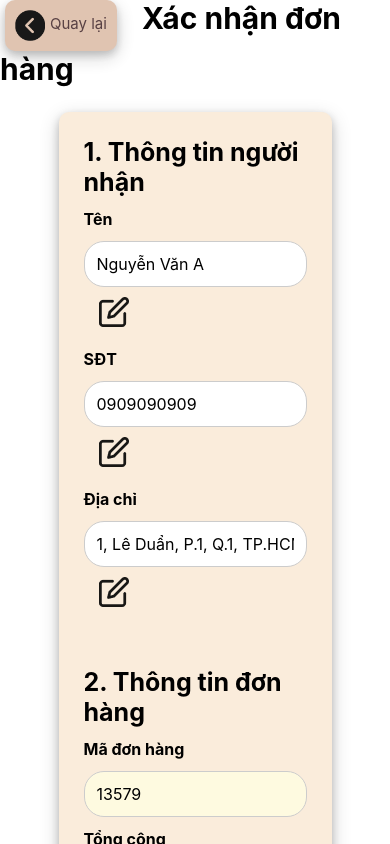
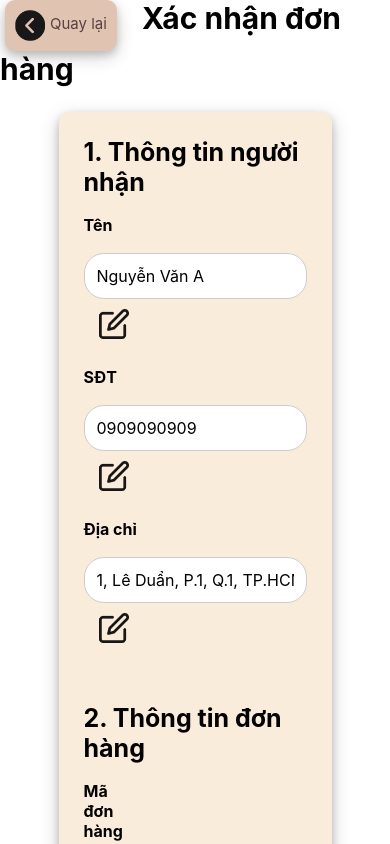
Before and after one commit to tona3922/ebookstore, a React (Create React App) app: page /confirm_order in a window 390 px wide. Shown: the top 844 px of the page. Built offline with nearby package versions, Linux system fonts and the light colour scheme.

Commit message:
Fix conflicted name in css some files

```diff
--- a/src/navbar/cart/cart.css
+++ b/src/navbar/cart/cart.css
@@ -6,7 +6,7 @@
   border-radius: 10px;
   box-shadow: 0 4px 8px 0 rgba(0, 0, 0, 0.2), 0 6px 20px 0 rgba(0, 0, 0, 0.19);
 }
-.mainButton {
+.mainButton_cart {
   border-radius: 10px;
   margin: 0 5px;
   padding: 10px;
@@ -14,13 +14,13 @@
   opacity: 0.9;
   box-shadow: 0 4px 8px 0 rgba(0, 0, 0, 0.2), 0 6px 20px 0 rgba(0, 0, 0, 0.19);
 }
-.mainButton:hover {
+.mainButton_cart:hover {
   opacity: 0.7;
 }
-.mainButton:active {
+.mainButton_cart:active {
   opacity: 1;
 }
-.mainButton > img {
+.mainButton_cart > img {
   width: 30px;
   vertical-align: middle;
   margin-right: 5px;
--- a/src/navbar/cart/cart.jsx
+++ b/src/navbar/cart/cart.jsx
@@ -51,7 +51,7 @@ export function Cart(props) {
     <>
       <div>
         <Link to="/">
-          <button className="mainButton" style={returnButton}>
+          <button className="mainButton_cart" style={returnButton}>
             <img src={returnIcon} alt="" />
             Quay lại
           </button>
@@ -80,14 +80,14 @@ export function Cart(props) {
               </div>
               <div id="ci_quantity">
                 <button
-                  className="image_button"
+                  className="ci_image_button"
                   onClick={() => onDecrease(item)}
                 >
                   <img src={minusButton} alt="" />
                 </button>
                 <span style={quantityStyle}> {item.qty} </span>
                 <button
-                  className="image_button"
+                  className="ci_image_button"
                   onClick={() => onIncrease(item)}
                 >
                   <img src={plusButton} alt="" />
@@ -99,7 +99,7 @@ export function Cart(props) {
                 </p>
               </div>
               <div id="ci_quit_button">
-                <button className="image_button" onClick={() => onDelete(item)}>
+                <button className="ci_image_button" onClick={() => onDelete(item)}>
                   <img src={quitButton} alt="" />
                 </button>
               </div>
@@ -119,13 +119,13 @@ export function Cart(props) {
       {cartItems.length !== 0 && (
       <div style={{ display: "flex", justifyContent: "center" }}>
         <Link to="/confirm_order">
-        <button className="mainButton" style={{ backgroundColor: "#D4E09B" }}>
+        <button className="mainButton_cart" style={{ backgroundColor: "#D4E09B" }}>
           <img src={okIcon} alt="" />
           XÁC NHẬN ĐƠN HÀNG
         </button>
         </Link>
         <button
-          className="mainButton"
+          className="mainButton_cart"
           style={{ backgroundColor: "#FFC4AE" }}
           onClick={() => {
             if (cartItems.length !== 0)
--- a/src/navbar/cart/cart_item.css
+++ b/src/navbar/cart/cart_item.css
@@ -30,18 +30,18 @@
   box-shadow: 0 4px 8px 0 rgba(0, 0, 0, 0.2), 0 6px 20px 0 rgba(0, 0, 0, 0.19);
 }
 
-.image_button {
+.ci_image_button {
   background-color: inherit;
   border: none;
 }
-.image_button > img {
+.ci_image_button > img {
   width: 30px;
   opacity: 0.8;
 }
-.image_button > img:hover {
+.ci_image_button > img:hover {
   opacity: 1;
 }
-.image_button > img:active {
+.ci_image_button > img:active {
   opacity: 0.5;
 }
 
--- a/src/navbar/cart/confirm_order.css
+++ b/src/navbar/cart/confirm_order.css
@@ -7,13 +7,11 @@
   box-shadow: none;
   flex-grow: 1;
 }
-* {
+/* * {
   box-sizing: border-box;
-}
+} */
 
-input[type="text"],
-select,
-textarea {
+.input_confirm[type="text"] {
   width: 100%;
   padding: 12px;
   border: 1px solid #ccc;
@@ -21,7 +19,7 @@ textarea {
   resize: vertical;
 }
 
-label {
+.label_confirm {
   font-weight: bold;
   padding: 12px 12px 12px 0;
   display: inline-block;
@@ -48,28 +46,28 @@ label {
   display: block;
 }
 
-.col-25 {
+.col-25_confirm {
   float: left;
   width: 30%;
   margin-top: 6px;
 }
 
-.col-75 {
+.col-75_confirm {
   float: left;
   /* width: auto%; */
   margin-top: 6px;
 }
 
-.col-end {
+.col-end_confirm {
   float: left;
   /* margin-top: 6px; */
 }
 
-.row {
+.row_confirm {
   width: 100%;
 }
 /* Clear floats after the columns */
-.row:after {
+.row_confirm:after {
   content: "";
   display: table;
   clear: both;
@@ -77,12 +75,12 @@ label {
 
 /* Responsive layout - when the screen is less than 600px wide, make the two columns stack on top of each other instead of next to each other */
 @media screen and (max-width: 1000px) {
-  .col-25,
-  .col-75,
-  input[type="submit"] {
+  .col-25_confirm,
+  .col-75_confirm,
+  /* input[type="submit"] {
     width: 100%;
     margin-top: 0;
-  }
+  } */
   .mainBox_confirm {
     flex-direction: column;
   }
@@ -96,7 +94,7 @@ label {
   margin: 25px;
 }
 
-.radioButton {
+.radioButton_confirm {
   margin:0;
   padding:0;
   width:20px!important;
--- a/src/navbar/cart/confirm_order.jsx
+++ b/src/navbar/cart/confirm_order.jsx
@@ -6,7 +6,7 @@ import momo from "../../img/home/momo.png";
 import bank from "../../img/home/bank.png";
 import cash from "../../img/cash.png";
 import "./confirm_order.css";
-import "./cart.css"; // for reusing mainBox_cart mainButton style
+import "./cart.css"; // for reusing mainBox_cart mainButton_cart style
 import { useRef, useState } from "react";
 import { Link } from "react-router-dom";
 
@@ -70,7 +70,7 @@ export default function ConfirmOrder(props) {
     <>
       <div>
         <Link to="/cart">
-        <button className="mainButton" style={returnButton}>
+        <button className="mainButton_cart" style={returnButton}>
           <img src={returnIcon} alt="" />
           Quay lại
         </button>
@@ -80,7 +80,7 @@ export default function ConfirmOrder(props) {
 
       <div className="mainBox_cart mainBox_confirm">
         <div className="mainBox_confirm formBox formContainer">
-          <div className="row" style={sectionTitle}>
+          <div className="row_confirm" style={sectionTitle}>
             1. Thông tin người nhận
           </div>
           <form>
@@ -124,9 +124,9 @@ export default function ConfirmOrder(props) {
       <div className="mainBox_cart mainBox_confirm">
         <div className="mainBox_confirm choiceBox">
           <div style={sectionTitle}>3. Phương thức thanh toán</div>
-          <label className="choiceContainer">
+          <label className="choiceContainer label_confirm">
             <input
-              className="radioButton"
+              className="radioButton_confirm"
               type="radio"
               value="0"
               checked={userInfo.method === "0"}
@@ -140,9 +140,9 @@ export default function ConfirmOrder(props) {
             Thanh toán tiền mặt khi nhận hàng
           </label>
           <br />
-          <label className="choiceContainer">
+          <label className="choiceContainer label_confirm">
             <input
-              className="radioButton"
+              className="radioButton_confirm"
               type="radio"
               value="1"
               checked={userInfo.method === "1"}
@@ -156,9 +156,9 @@ export default function ConfirmOrder(props) {
             Chuyển khoản qua ngân hàng
           </label>
           <br />
-          <label className="choiceContainer">
+          <label className="choiceContainer label_confirm">
             <input
-              className="radioButton"
+              className="radioButton_confirm"
               type="radio"
               value="2"
               checked={userInfo.method === "2"}
@@ -175,7 +175,7 @@ export default function ConfirmOrder(props) {
       </div>
       <div style={{ display: "flex", justifyContent: "center" }}>
         <button
-          className="mainButton"
+          className="mainButton_cart"
           style={{ backgroundColor: "#E0FD56" }}
           onClick={handleSubmit}
         >
@@ -196,12 +196,13 @@ function EditableInput(props) {
   };
 
   return (
-    <div className="row">
-      <div className="col-25">
-        <label>{labelText}</label>
+    <div className="row_confirm">
+      <div className="col-25_confirm">
+        <label className="label_confirm">{labelText}</label>
       </div>
-      <div className="col-75">
+      <div className="col-75_confirm">
         <input
+          className="input_confirm"
           ref={inputRef}
           type="text"
           name={name}
@@ -210,9 +211,9 @@ function EditableInput(props) {
           style={{background:'white'}}
         />
       </div>
-      <div className="col-end">
+      <div className="col-end_confirm">
         <button
-          className="mainButton"
+          className="mainButton_cart"
           onClick={handleClick}
           style={{ backgroundColor: "inherit", boxShadow: "none" }}
         >
@@ -227,12 +228,12 @@ function UneditableInput(props) {
   const { labelText, name, value } = props;
 
   return (
-    <div className="row">
-      <div className="col-25">
-        <label>{labelText}</label>
+    <div className="row_confirm">
+      <div className="col-25_confirm">
+        <label className="label_confirm">{labelText}</label>
       </div>
-      <div className="col-75">
-        <input type="text" name={name} value={value} style={{background:'#FEFAE0'}}readOnly />
+      <div className="col-75_confirm">
+        <input className="input_confirm" type="text" name={name} value={value} style={{background:'#FEFAE0'}}readOnly />
       </div>
     </div>
   );
```
